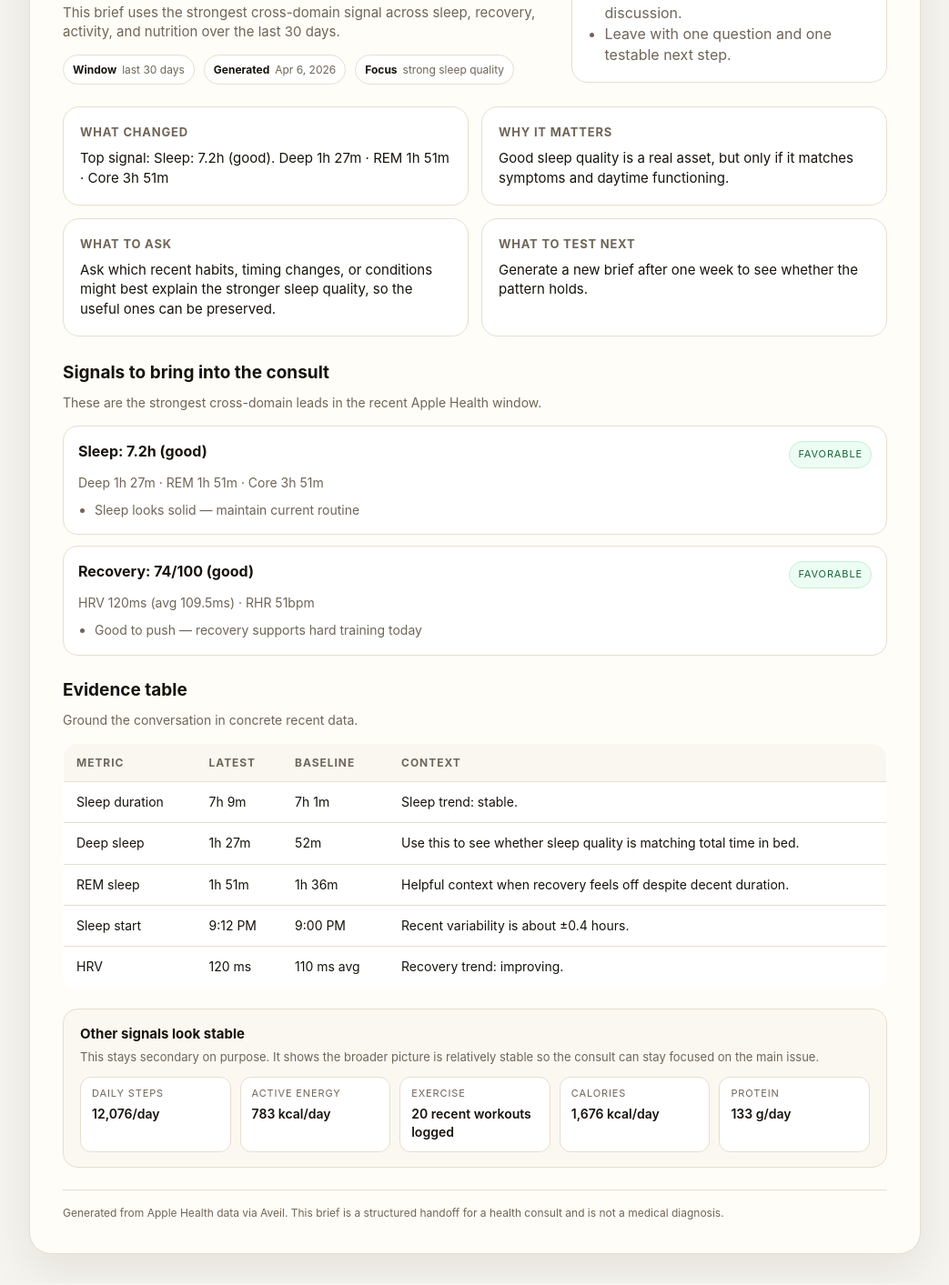
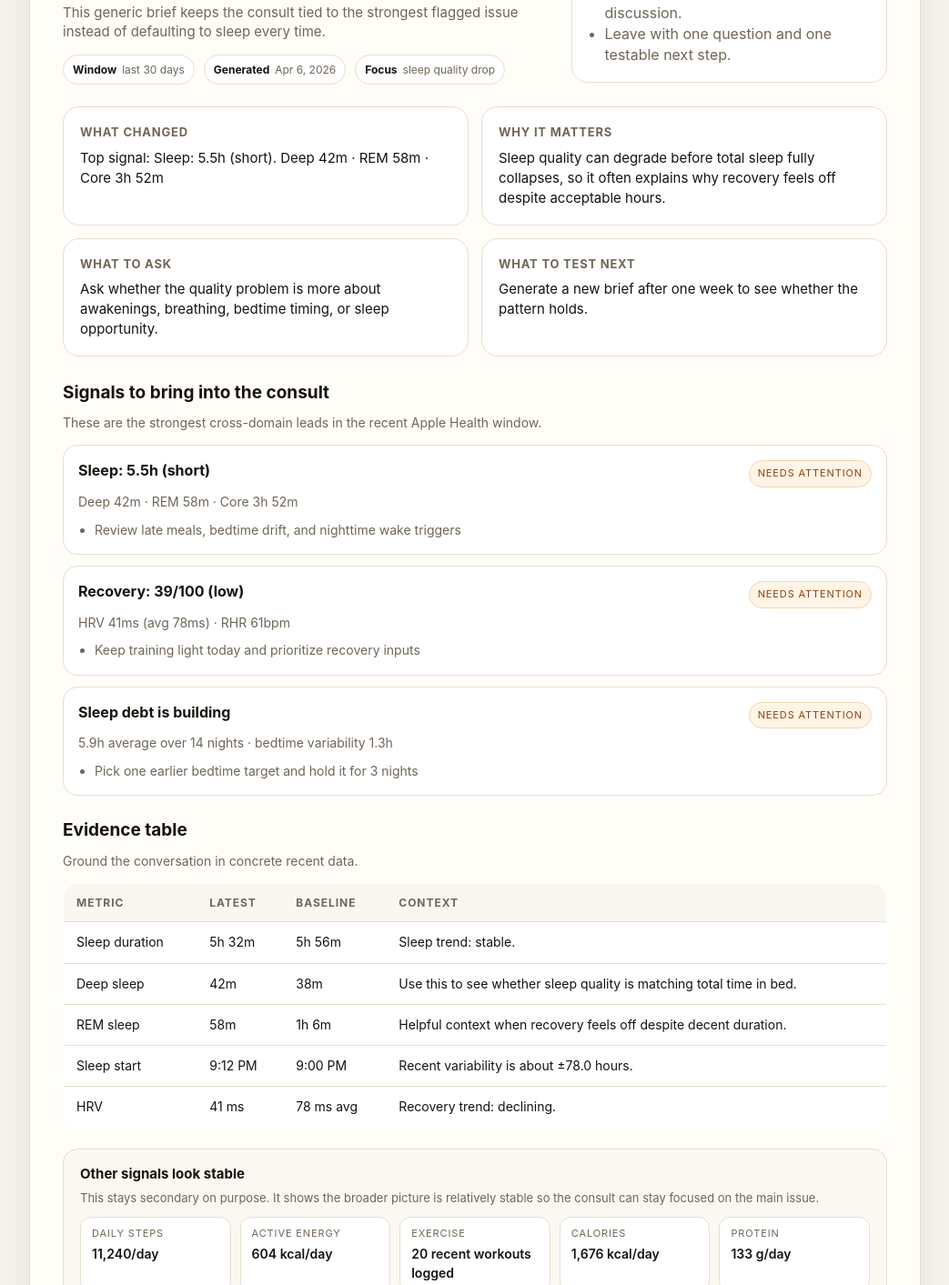
Before and after one commit to alexalexxss/aveil-health, a website: page examples/output/appointment-brief.html in a window 1280 px wide. Shown: the part 214-1627 px from the top of the page at 91% size, without its empty margins (118-1161 px from the left). Drawn offline with Linux system fonts and the light colour scheme.

Commit message:
Restore low-sleep demo brief

```diff
--- a/examples/output/appointment-brief.html
+++ b/examples/output/appointment-brief.html
@@ -275,12 +275,12 @@
 
     <div class="hero">
       <div>
-        <h1>No acute anomaly. The strongest current pattern is sleep: 7.2h (good)</h1>
-        <p>This brief uses the strongest cross-domain signal across sleep, recovery, activity, and nutrition over the last 30 days.</p>
+        <h1>The clearest current health consult issue is sleep: 5.5h (short)</h1>
+        <p>This generic brief keeps the consult tied to the strongest flagged issue instead of defaulting to sleep every time.</p>
         <div class="meta-row">
           <span class="chip"><strong>Window</strong> last 30 days</span>
           <span class="chip"><strong>Generated</strong> Apr 6, 2026</span>
-          <span class="chip"><strong>Focus</strong> strong sleep quality</span>
+          <span class="chip"><strong>Focus</strong> sleep quality drop</span>
         </div>
       </div>
       <div class="hero-card">
@@ -294,9 +294,9 @@
     </div>
 
     <div class="focus-grid">
-      <div class="focus-card"><h3>What changed</h3><p>Top signal: Sleep: 7.2h (good). Deep 1h 27m · REM 1h 51m · Core 3h 51m</p></div>
-      <div class="focus-card"><h3>Why it matters</h3><p>Good sleep quality is a real asset, but only if it matches symptoms and daytime functioning.</p></div>
-      <div class="focus-card"><h3>What to ask</h3><p>Ask which recent habits, timing changes, or conditions might best explain the stronger sleep quality, so the useful ones can be preserved.</p></div>
+      <div class="focus-card"><h3>What changed</h3><p>Top signal: Sleep: 5.5h (short). Deep 42m · REM 58m · Core 3h 52m</p></div>
+      <div class="focus-card"><h3>Why it matters</h3><p>Sleep quality can degrade before total sleep fully collapses, so it often explains why recovery feels off despite acceptable hours.</p></div>
+      <div class="focus-card"><h3>What to ask</h3><p>Ask whether the quality problem is more about awakenings, breathing, bedtime timing, or sleep opportunity.</p></div>
       <div class="focus-card"><h3>What to test next</h3><p>Generate a new brief after one week to see whether the pattern holds.</p></div>
     </div>
 
@@ -306,19 +306,27 @@
       <div class="signal-list">
         <div class="signal-card">
     <div class="signal-top">
-      <p class="signal-title">Sleep: 7.2h (good)</p>
-      <span class="badge badge-positive">favorable</span>
+      <p class="signal-title">Sleep: 5.5h (short)</p>
+      <span class="badge badge-warning">needs attention</span>
     </div>
-    <p class="signal-detail">Deep 1h 27m · REM 1h 51m · Core 3h 51m</p>
-    <ul class="moves"><li>Sleep looks solid — maintain current routine</li></ul>
+    <p class="signal-detail">Deep 42m · REM 58m · Core 3h 52m</p>
+    <ul class="moves"><li>Review late meals, bedtime drift, and nighttime wake triggers</li></ul>
   </div>
 <div class="signal-card">
     <div class="signal-top">
-      <p class="signal-title">Recovery: 74/100 (good)</p>
-      <span class="badge badge-positive">favorable</span>
+      <p class="signal-title">Recovery: 39/100 (low)</p>
+      <span class="badge badge-warning">needs attention</span>
     </div>
-    <p class="signal-detail">HRV 120ms (avg 109.5ms) · RHR 51bpm</p>
-    <ul class="moves"><li>Good to push — recovery supports hard training today</li></ul>
+    <p class="signal-detail">HRV 41ms (avg 78ms) · RHR 61bpm</p>
+    <ul class="moves"><li>Keep training light today and prioritize recovery inputs</li></ul>
+  </div>
+<div class="signal-card">
+    <div class="signal-top">
+      <p class="signal-title">Sleep debt is building</p>
+      <span class="badge badge-warning">needs attention</span>
+    </div>
+    <p class="signal-detail">5.9h average over 14 nights · bedtime variability 1.3h</p>
+    <ul class="moves"><li>Pick one earlier bedtime target and hold it for 3 nights</li></ul>
   </div>
       </div>
     </div>
@@ -338,33 +346,33 @@
         <tbody>
           <tr>
     <td data-label="Metric">Sleep duration</td>
-    <td data-label="Latest">7h 9m</td>
-    <td data-label="Baseline">7h 1m</td>
+    <td data-label="Latest">5h 32m</td>
+    <td data-label="Baseline">5h 56m</td>
     <td data-label="Context">Sleep trend: stable.</td>
   </tr>
 <tr>
     <td data-label="Metric">Deep sleep</td>
-    <td data-label="Latest">1h 27m</td>
-    <td data-label="Baseline">52m</td>
+    <td data-label="Latest">42m</td>
+    <td data-label="Baseline">38m</td>
     <td data-label="Context">Use this to see whether sleep quality is matching total time in bed.</td>
   </tr>
 <tr>
     <td data-label="Metric">REM sleep</td>
-    <td data-label="Latest">1h 51m</td>
-    <td data-label="Baseline">1h 36m</td>
+    <td data-label="Latest">58m</td>
+    <td data-label="Baseline">1h 6m</td>
     <td data-label="Context">Helpful context when recovery feels off despite decent duration.</td>
   </tr>
 <tr>
     <td data-label="Metric">Sleep start</td>
     <td data-label="Latest">9:12 PM</td>
     <td data-label="Baseline">9:00 PM</td>
-    <td data-label="Context">Recent variability is about ±0.4 hours.</td>
+    <td data-label="Context">Recent variability is about ±78.0 hours.</td>
   </tr>
 <tr>
     <td data-label="Metric">HRV</td>
-    <td data-label="Latest">120 ms</td>
-    <td data-label="Baseline">110 ms avg</td>
-    <td data-label="Context">Recovery trend: improving.</td>
+    <td data-label="Latest">41 ms</td>
+    <td data-label="Baseline">78 ms avg</td>
+    <td data-label="Context">Recovery trend: declining.</td>
   </tr>
         </tbody>
       </table>
@@ -374,7 +382,7 @@
     <h2>Other signals look stable</h2>
     <p>This stays secondary on purpose. It shows the broader picture is relatively stable so the consult can stay focused on the main issue.</p>
     <div class="secondary-grid">
-      <div class="secondary-chip"><span class="secondary-label">daily steps</span><span class="secondary-value">12,076/day</span></div><div class="secondary-chip"><span class="secondary-label">active energy</span><span class="secondary-value">783 kcal/day</span></div><div class="secondary-chip"><span class="secondary-label">exercise</span><span class="secondary-value">20 recent workouts logged</span></div><div class="secondary-chip"><span class="secondary-label">calories</span><span class="secondary-value">1,676 kcal/day</span></div><div class="secondary-chip"><span class="secondary-label">protein</span><span class="secondary-value">133 g/day</span></div>
+      <div class="secondary-chip"><span class="secondary-label">daily steps</span><span class="secondary-value">11,240/day</span></div><div class="secondary-chip"><span class="secondary-label">active energy</span><span class="secondary-value">604 kcal/day</span></div><div class="secondary-chip"><span class="secondary-label">exercise</span><span class="secondary-value">20 recent workouts logged</span></div><div class="secondary-chip"><span class="secondary-label">calories</span><span class="secondary-value">1,676 kcal/day</span></div><div class="secondary-chip"><span class="secondary-label">protein</span><span class="secondary-value">133 g/day</span></div>
     </div>
   </div>
 
```
